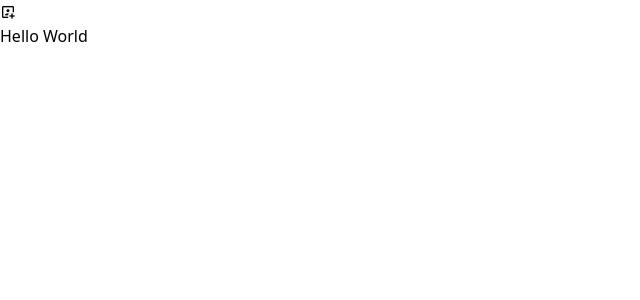
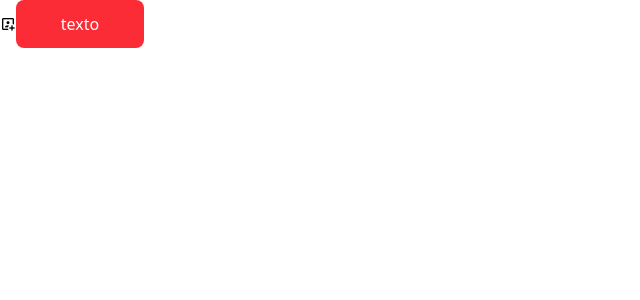
Before and after one commit to TCC-dos-guri/Comesc_Frontend, a Vue app: page / in a window 1280 px wide. Shown: the top 300 px of the page, without its empty margins (0-640 px from the left). Built offline with nearby package versions, Linux system fonts and the light colour scheme.

Commit message:
CHORE: global button

```diff
--- /dev/null
+++ b/src/components/GlobalButton.vue
@@ -0,0 +1,28 @@
+<script setup>
+  const props = defineProps({
+    btnStyle: {
+      type: String,
+      default: '[bg-red-500 text-white w-32 h-12 rounded-lg]',
+      required: true,
+    },
+    tittle: {
+      type: String,
+      default: 'texto',
+      required: true,
+    },
+    extraDiv:{
+      type: Boolean,
+      default: false,
+    }
+  })
+</script>
+
+<template>
+  <button :class="btnStyle">
+    {{ tittle }}
+    <div v-if="$props.extraDiv">
+
+    </div>
+  </button>
+
+</template>
--- a/src/views/HomeView.vue
+++ b/src/views/HomeView.vue
@@ -1,7 +1,15 @@
-
+<script setup>
+import GlobalButton from '@/components/GlobalButton.vue'
+</script>
 
 <template>
-  <main>
-    <h1>Hello World</h1>
-  </main>
+  <GlobalButton class="teste" :btnStyle="['bg-red-500', 'text-white', 'w-32', 'h-12', 'rounded-lg']" tittle="texto">
+    <slot>
+
+    </slot>
+  </GlobalButton>
 </template>
+
+<style scoped>
+
+</style>
```
Also changed, not shown: 1 other file (tests, documents, lock files or other folders).
